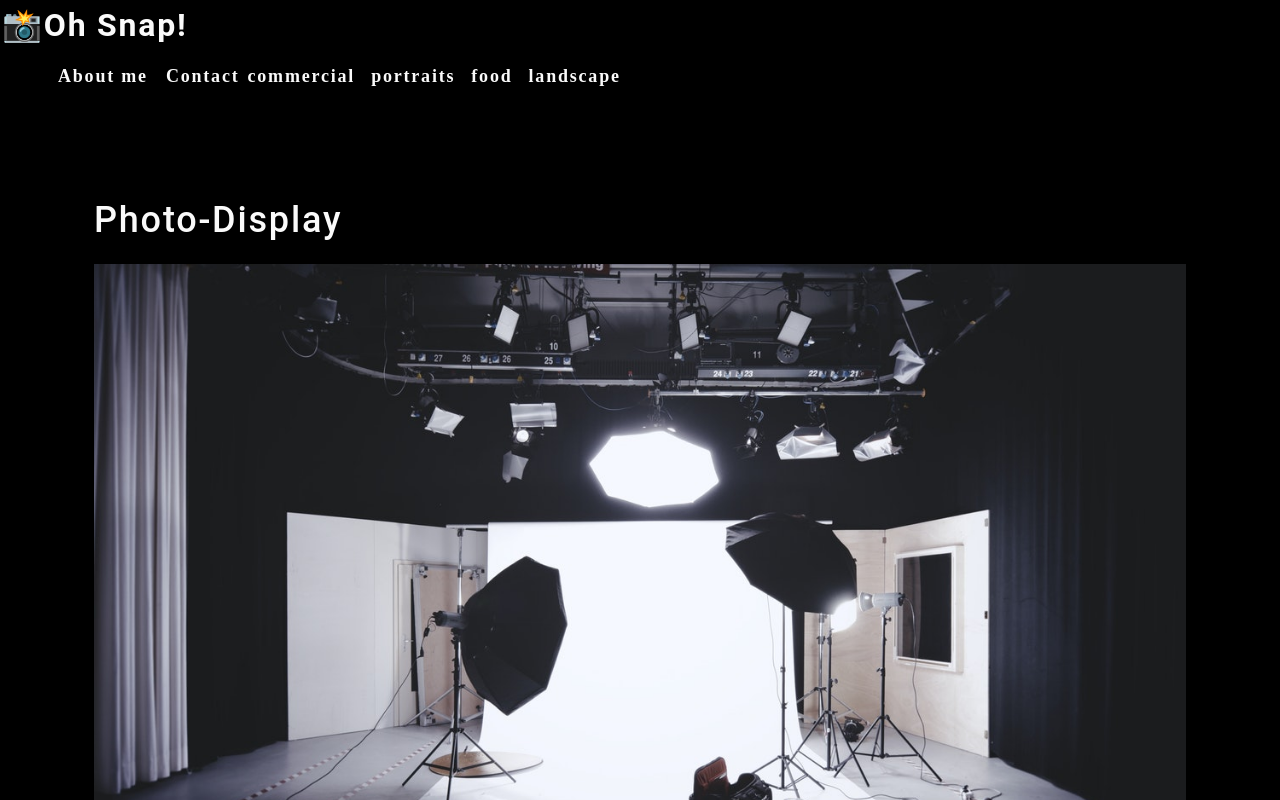
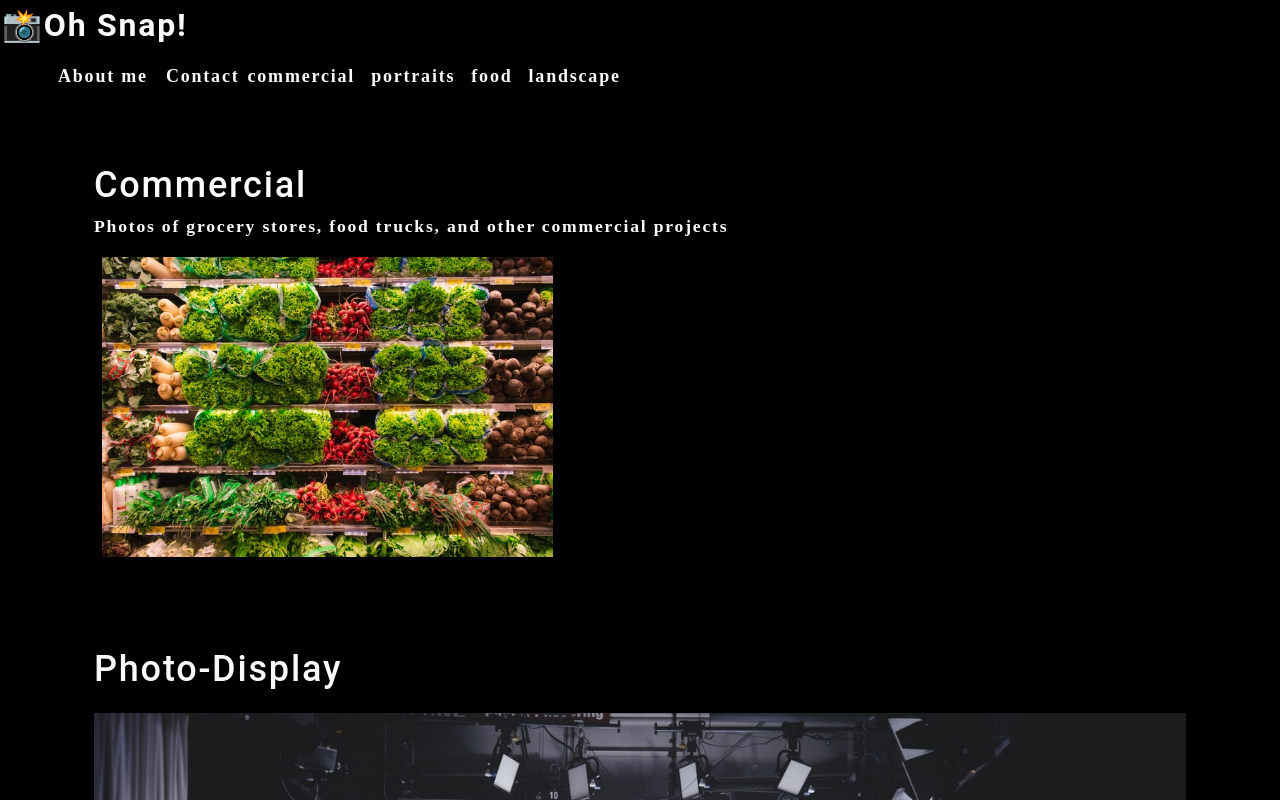
Before and after one commit to MNlegion/react-photo, a React (Create React App) app: page / in a window 1280 px wide. Shown: the top 800 px of the page. Built offline with nearby package versions, Linux system fonts and the light colour scheme.

Commit message:
nav bar render component photos

```diff
--- a/src/App.js
+++ b/src/App.js
@@ -2,12 +2,14 @@
 import React from "react";
 import About from "./components/About";
 import Nav from "./components/Nav";
+import Gallery from "./components/Gallery";
 
 function App() {
   return (
     <div>
       <Nav />
       <main>
+        <Gallery />
         <About />
       </main>
     </div>
--- /dev/null
+++ b/src/components/Gallery.jsx
@@ -0,0 +1,27 @@
+import React from 'react'
+import { capitalizeFirstLetter } from '../utils/helpers';
+import photo from '../../src/assets/small/commercial/0.jpg';
+
+function Gallery(props) {
+    const currentCategory = {
+        name: "commercial",
+        description:
+        "Photos of grocery stores, food trucks, and other commercial projects",
+    };
+
+  return (
+    <section>
+        <h1>{capitalizeFirstLetter(currentCategory.name)}</h1>
+        <p>{currentCategory.description}</p>
+        <div className='flex-row'>
+            <img
+                src={photo}
+                alt="Commercial Example"
+                className="img-thumbnail mx-1"
+            />
+        </div>
+    </section>
+  )
+}
+
+export default Gallery
```
